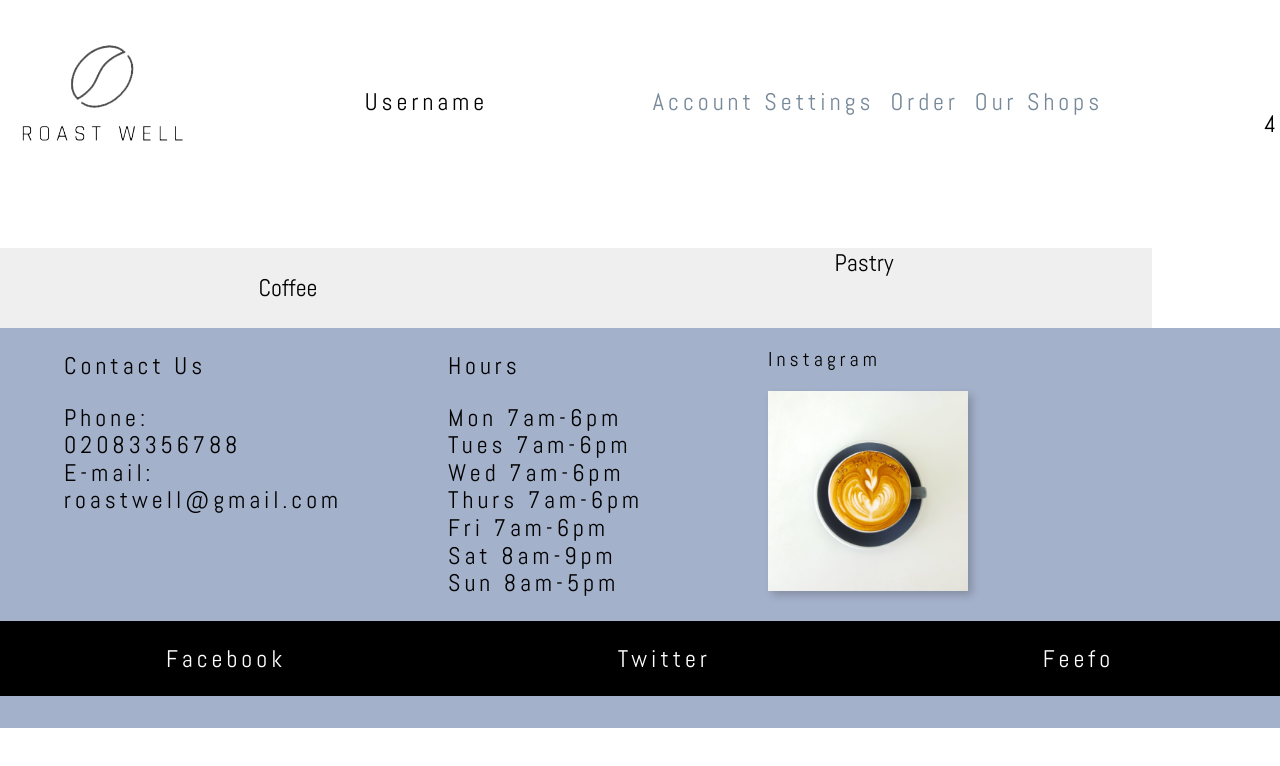
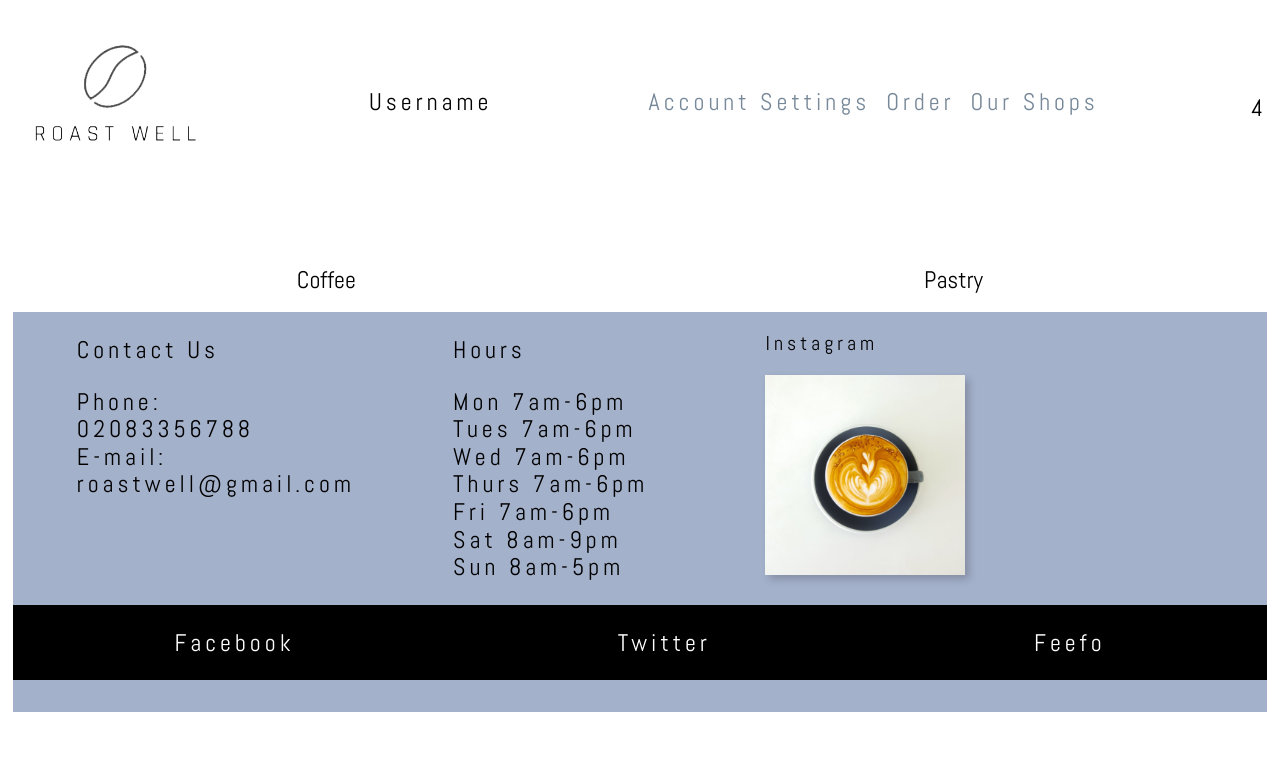
Before and after one commit to worpel/roast-well-coffee, a React (Create React App) app: page /order in a window 1280 px wide. Shown: the top 766 px of the page. Built offline with nearby package versions, Linux system fonts and the light colour scheme; no server answers.

Commit message:
Tweaks to styling of Orders page to make it more consistent with the rest of the site

```diff
--- a/src/App.css
+++ b/src/App.css
@@ -1,3 +1,4 @@
 .App {
     margin: 0 auto;
+    width: 98vw;
 }
--- a/src/Components/Navbar/Navbar.js
+++ b/src/Components/Navbar/Navbar.js
@@ -23,7 +23,7 @@ class Navbar extends Component {
           <p className="ph2 center"><Link to='/ourshops'>Our Shops</Link></p>
         </div>
         <div>
-        <p className="tc f3">4</p>
+        <p className="tc pb4 f3">4</p>
         </div>
       </nav>
     );
--- a/src/Components/Order/Order.css
+++ b/src/Components/Order/Order.css
@@ -3,7 +3,6 @@
 }
 
 .order {
-  width: 90vw;
   height: auto;
   display: flex;
   flex-wrap: wrap;
@@ -13,19 +12,30 @@
   background-position: bottom;
 }
 
-#coffees,
-#pastry {
-  width: 45vw;
-  height: 10vh;
-  display: flex;
-  justify-content: center;
-}
-
-.menuButtons {
+#buttons {
   width: 100vw;
   cursor: pointer;
   border: none;
   outline: none;
+}
+
+.btn {
+  padding: 0;
+  margin: 0;
+  width: 49vw;
+  height: 4rem;
+  background: white;
+  border: none;
+  outline: none;
+}
+
+.btn:hover {
+  background: lightcyan;
+}
+
+.btn:active {
+  background: lightblue;
+  color: white;
 }
 
 .menuButtons:hover {
@@ -41,10 +51,6 @@
   height: 100%;
 }
 
-#firstPane {
-  width: 50vw;
-  height: 100vh;
-}
 
 .item-pane {
   width: 100%;
--- a/src/Components/Order/Order.js
+++ b/src/Components/Order/Order.js
@@ -67,20 +67,15 @@ class Order extends Component {
   render() {
     return (
       <div className="order">
-        <div id="coffees">
+        <div id="buttons" className="flex">
           <button
-            id="coffee"
-            className="menuButtons"
+            id="coffee" className="btn"
             onClick={e => this.switchTabs(e.target.id)}
           >
             Coffee
           </button>
-        </div>
-
-        <div id="pastry">
           <button
-            id="pastry"
-            className="menuButtons"
+            id="pastry" className="btn"
             onClick={e => this.switchTabs(e.target.id)}
           >
             Pastry
```
